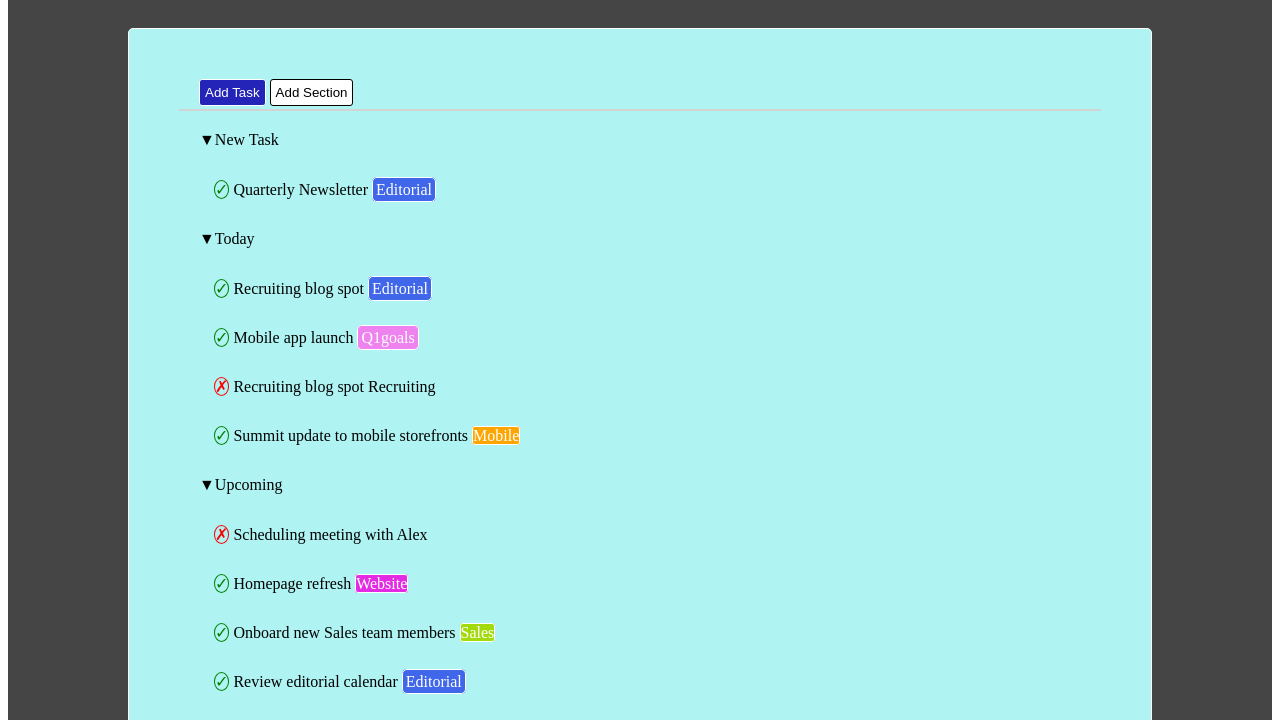
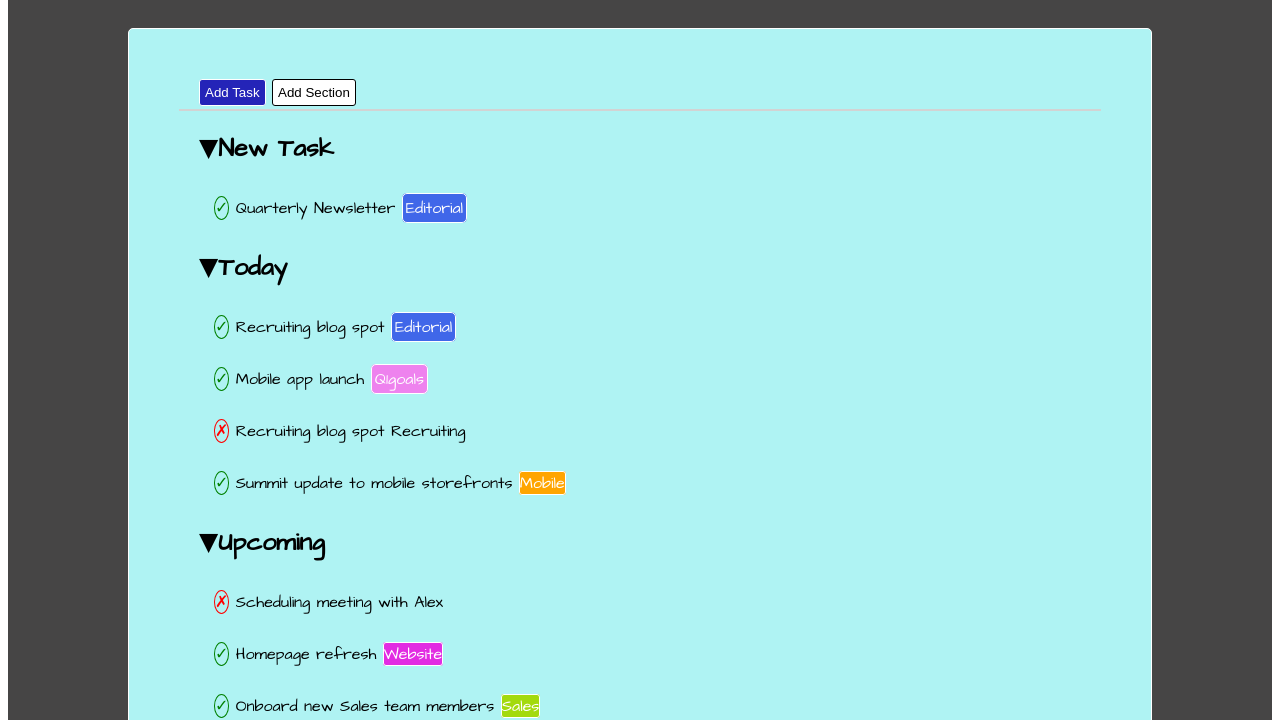
Before and after one commit to Santoni92/html-css-toboolist, a plain HTML site: page index.html in a window 1280 px wide. Shown: the part 80-800 px from the top of the page. Drawn offline with Linux system fonts and the light colour scheme.

Commit message:
aggiunto i font

```diff
--- a/index.html
+++ b/index.html
@@ -4,8 +4,12 @@
     <meta charset="UTF-8">
     <meta http-equiv="X-UA-Compatible" content="IE=edge">
     <meta name="viewport" content="width=device-width, initial-scale=1.0">
-
+    <!--collego il CSS-->
     <link rel="stylesheet" href="style.css">
+    <!--google font-->
+    <link rel="preconnect" href="https://fonts.googleapis.com">
+    <link rel="preconnect" href="https://fonts.gstatic.com" crossorigin>
+    <link href="https://fonts.googleapis.com/css2?family=Architects+Daughter&display=swap" rel="stylesheet">
     <title>Toboolist</title>
 </head>
 <body>
@@ -22,7 +26,7 @@
             </div>
 
             <div id="liste">
-                <div>
+                <div class="titolo-lista">
                     &#9660;New Task
                 </div>
                     <div class="elenco-liste">
@@ -35,7 +39,7 @@
                         </ul>
                     </div>
 
-                    <div>
+                    <div class="titolo-lista">
                         &#9660;Today
                     </div>
                     <div class="elenco-liste" >
@@ -63,7 +67,7 @@
                         </ul>
                     </div>
 
-                    <div>
+                    <div class="titolo-lista">
                         &#9660;Upcoming
                     </div>
                     <div class="elenco-liste">
--- a/style.css
+++ b/style.css
@@ -1,4 +1,6 @@
-
+body{
+    font-family: 'Architects Daughter', cursive;
+}
 header{
     height:60px;
 }
@@ -24,7 +26,7 @@ h1{
 }
 
 main{
-    height:800px;
+    height:900px;
     padding-top:40px;
     padding-left:120px;
     padding-right:120px;
@@ -32,7 +34,7 @@ main{
 }
 
 #container{
-    height:650px;
+    height:700px;
     background-color:rgb(175, 243, 243);
     border:1px solid white;
     border-radius: 5px;
@@ -48,6 +50,11 @@ main{
 #liste{
     height:300px;
     padding:20px;
+}
+
+.titolo-lista{
+    font-weight: 800;
+    font-size: 25px;
 }
 
 .elenco-liste{
```
